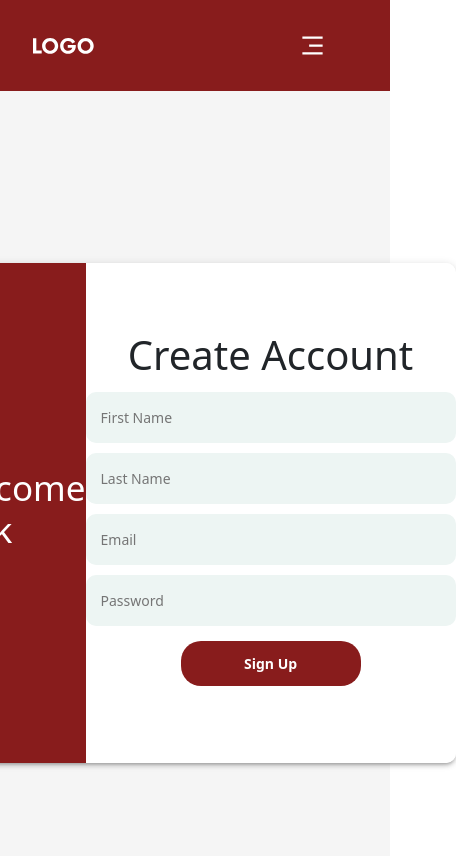
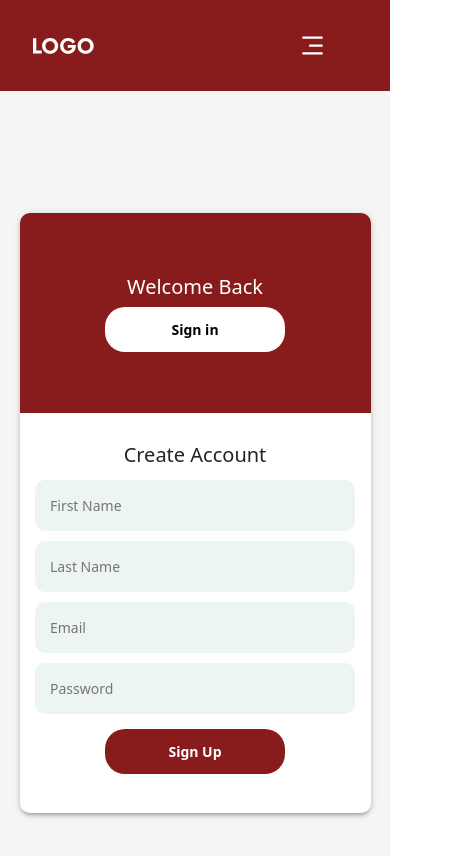
Before and after one commit to AryamanAgrawal/eat-this, a React (Create React App) app in the folder client/: page /signup in a window 390 px wide. Shown: the top 856 px of the page, 456 px wide, since content can reach past the window. Built offline with nearby package versions, Linux system fonts and the light colour scheme.

Commit message:
Navbar glitch, login/signup mobile responsive, dining card css
- Fix nav bar menu item disappearing in mobile view
- Made login page and sign up page responsive on mobile with react-responsive
- Deleted an <a> tag css in diningcard.css with agreement form Lea

```diff
--- a/client/src/components/diningCard.css
+++ b/client/src/components/diningCard.css
@@ -40,9 +40,6 @@
 }
 
 @media only screen and (max-width: 768px) {
-  a {
-    display: none;
-  }
 
   .card-body {
     padding: 0.5em 1.2em;
--- a/client/src/components/navbar.css
+++ b/client/src/components/navbar.css
@@ -32,18 +32,6 @@
     justify-content: flex-end;
 }
 
-.main__navbar-sign {
-    display: flex;
-    justify-content: flex-end;
-    align-items: center;
-}
-
-.main__navbar-sign-navMenu{
-    display: flex;
-    justify-content: flex-end;
-    align-items: center;
-    flex-direction: column;
-}
 
 .nav-item{
     color: white !important;
@@ -104,6 +92,7 @@
     min-width: 210px;
     border-radius: 5px;
     box-shadow: 0 0 5 rgba(0,0,0,0.2);
+    z-index: 3;
 }
 
 .main__navbar-menu_container p{
--- a/client/src/components/navbar.js
+++ b/client/src/components/navbar.js
@@ -18,6 +18,8 @@ export default function Navbar() {
 
     const isDesktopOrLaptop = useMediaQuery({ minWidth: 1224 })
     const isBigScreen = useMediaQuery({ minWidth: 1824 })
+    const isTabletOrMobile = useMediaQuery({ query: '(max-width: 1224px)' })
+    const isPortrait = useMediaQuery({ query: '(orientation: portrait)' })
 
     //Menu one the Navbar
     const Menu = () => (
@@ -66,7 +68,8 @@ export default function Navbar() {
                         <img src={logo} alt="logo" />
                     </div>
                     <div className='main__navbar-links_container'>
-                        {(isDesktopOrLaptop||isBigScreen) ? <DesktopNav /> : <NavMenu />}
+                        {(isDesktopOrLaptop||isBigScreen)  && <DesktopNav />}
+                        {(isTabletOrMobile||isPortrait) && <NavMenu/>}
                     </div>
                 </div>
             </div>
--- a/client/src/pages/login.js
+++ b/client/src/pages/login.js
@@ -1,40 +1,29 @@
 import { useState } from "react";
 import { Link } from "react-router-dom";
 import styles from "./loginStyles.module.css";
+// import MediaQuery for mobile-responsive;
+import { useMediaQuery } from 'react-responsive';
 
 const Login = () => {
-  const [data, setData] = useState({ email: "", password: "" });
-  const [error, setError] = useState("");
 
-  const handleChange = ({ currentTarget: input }) => {
-    setData({ ...data, [input.name]: input.value });
-  };
+  const isDesktopOrLaptop = useMediaQuery({ minWidth: 1224 })
+  const isBigScreen = useMediaQuery({ minWidth: 1824 })
 
-  const handleSubmit = async (e) => {
-    e.preventDefault();
-    try {
-      const response = await fetch("https://umasseatthis.herokuapp.com/login", {
-        method: "POST",
-        headers: {
-          "Content-Type": "application/json",
-        },
-        body: JSON.stringify(data),
-      });
-      const responseData = await response.json();
-      if (!response.ok) {
-        throw new Error(responseData.message);
-      }
-      localStorage.setItem("token", responseData.token);
-      window.location = "/";
-    } catch (err) {
-      setError(err.message);
-    }
+  const SignUpBox = () => (
+    <>
+        <div className={styles.right}>
+          <h1>New Here ?</h1>
+          <Link to="/signup">
+            <button type="button" className={styles.white_btn}>
+              Sign Up
+            </button>
+          </Link>
+        </div>
+    </>
+  )
 
-  };
-
-  return (
-    <div className={styles.login_container}>
-      <div className={styles.login_form_container}>
+  const LoginForm = () => (
+    <>
         <div className={styles.left}>
           <form className={styles.form_container} onSubmit={handleSubmit}>
             <h1>Login to Your Account</h1>
@@ -62,15 +51,42 @@ const Login = () => {
             </button>
           </form>
         </div>
-        <div className={styles.right}>
-          <h1>New Here ?</h1>
-          <Link to="/signup">
-            <button type="button" className={styles.white_btn}>
-              Sign Up
-            </button>
-          </Link>
-        </div>
+    </>
+  );
+
+  const DesktopView = () => (
+    <>
+      <div className={styles.login_form_container_desktop}>
+        <LoginForm/>
+        <SignUpBox/>
       </div>
+    </>
+  )
+
+  const MobileView = () => (
+    <>
+      <div className={styles.login_form_container_mobile}>
+        <LoginForm/>
+        <SignUpBox/>
+      </div>
+    </>
+  );
+
+
+  const [data, setData] = useState({ email: "", password: "" });
+  const [error, setError] = useState("");
+
+  const handleChange = ({ currentTarget: input }) => {
+    setData({ ...data, [input.name]: input.value });
+  };
+
+  const handleSubmit = async (e) => {
+
+  };
+
+  return (
+    <div className={styles.login_container}>
+      {(isDesktopOrLaptop||isBigScreen)?<DesktopView/>:<MobileView/>}
     </div>
   );
 };
--- a/client/src/pages/loginStyles.module.css
+++ b/client/src/pages/loginStyles.module.css
@@ -7,7 +7,7 @@
 	justify-content: center;
 }
 
-.login_form_container {
+.login_form_container_desktop {
 	width: 900px;
 	height: 500px;
 	display: flex;
@@ -16,7 +16,17 @@
 		0px 3px 4px 0px rgb(0 0 0 / 14%), 0px 1px 8px 0px rgb(0 0 0 / 12%);
 }
 
-.left {
+.login_form_container_mobile {
+	width: 90%;
+	height: 500px;
+	display: flex;
+	flex-direction: column;
+	border-radius: 10px;
+	box-shadow: 0px 3px 3px -2px rgb(0 0 0 / 20%),
+		0px 3px 4px 0px rgb(0 0 0 / 14%), 0px 1px 8px 0px rgb(0 0 0 / 12%);
+}
+
+.login_form_container_desktop .left {
 	flex: 2;
 	display: flex;
 	flex-direction: column;
@@ -25,6 +35,17 @@
 	background-color: white;
 	border-top-left-radius: 10px;
 	border-bottom-left-radius: 10px;
+}
+
+.login_form_container_mobile .left {
+	flex: 2;
+	display: flex;
+	flex-direction: column;
+	align-items: center;
+	justify-content: center;
+	background-color: white;
+	border-top-left-radius: 10px;
+	border-top-right-radius: 10px;
 }
 
 .form_container {
@@ -38,10 +59,26 @@
 	margin-top: 0;
 }
 
+.login_form_container_mobile h1 {
+	font-size: 20px;
+	margin-top: 0;
+}
+
 .input {
 	outline: none;
 	border: none;
 	width: 370px;
+	padding: 15px;
+	border-radius: 10px;
+	background-color: #edf5f3;
+	margin: 5px 0;
+	font-size: 14px;
+}
+
+.login_form_container_mobile input{
+	outline: none;
+	border: none;
+	width: 320px;
 	padding: 15px;
 	border-radius: 10px;
 	background-color: #edf5f3;
@@ -71,10 +108,22 @@
 	border-bottom-right-radius: 10px;
 }
 
+.login_form_container_mobile .right {
+	border-bottom-left-radius: 10px;
+	border-bottom-right-radius: 10px;
+}
+
 .right h1 {
 	margin-top: 0;
 	color: white;
 	font-size: 40px;
+	align-self: center;
+}
+
+.login_form_container_mobile .right h1 {
+	margin-top: 0;
+	color: white;
+	font-size: 20px;
 	align-self: center;
 }
 
@@ -83,7 +132,7 @@
 	border: none;
 	outline: none;
 	padding: 12px 0;
-	background-color: white;
+	background-color: rgb(255, 255, 255);
 	border-radius: 20px;
 	width: 180px;
 	font-weight: bold;
@@ -91,6 +140,7 @@
 	cursor: pointer;
 }
 
+
 .red_btn {
 	background-color: #881c1c;
 	color: white;
--- a/client/src/pages/signup.js
+++ b/client/src/pages/signup.js
@@ -1,8 +1,15 @@
 import { useState } from "react";
 import { Link, useNavigate } from "react-router-dom";
 import styles from "./signupStyles.module.css";
+// import MediaQuery for mobile-responsive;
+import { useMediaQuery } from 'react-responsive';
 
 const Signup = () => {
+  const isDesktopOrLaptop = useMediaQuery({ minWidth: 1224 })
+  const isBigScreen = useMediaQuery({ minWidth: 1824 })
+
+
+
   const [data, setData] = useState({
     firstName: "",
     lastName: "",
@@ -17,29 +24,11 @@ const Signup = () => {
   };
 
   const handleSubmit = async (e) => {
-    e.preventDefault();
-    try {
-      const response = await fetch("https://umasseatthis.herokuapp.com/register", {
-        method: "POST",
-        headers: {
-          "Content-Type": "application/json",
-        },
-        body: JSON.stringify(data),
-      });
-      const responseData = await response.json();
-      if (!response.ok) {
-        throw new Error(responseData.message);
-      }
-      navigate("/");
-    } catch (err) {
-      setError(err.message);
-    }
 
   };
 
-  return (
-    <div className={styles.signup_container}>
-      <div className={styles.signup_form_container}>
+  const SignInBox = () => (
+    <>
       <div className={styles.left}>
         <h1>Welcome Back</h1>
         <Link to="/login">
@@ -48,6 +37,11 @@ const Signup = () => {
           </button>
         </Link>
       </div>
+    </>
+  )
+
+  const SignUpBox = () => (
+    <>
       <div className={styles.right}>
           <form className={styles.form_container} onSubmit={handleSubmit}>
             <h1>Create Account</h1>
@@ -93,7 +87,30 @@ const Signup = () => {
             </button>
           </form>
         </div>
+    </>
+  )
+
+  const DesktopView = () => (
+    <>
+      <div className={styles.signup_form_container_desktop}>
+        <SignInBox/>
+        <SignUpBox/>
       </div>
+    </>
+  )
+
+  const MobileView = () => (
+    <>
+      <div className={styles.signup_form_container_mobile}>
+        <SignInBox/>
+        <SignUpBox/>
+      </div>
+    </>
+  )
+
+  return (
+    <div className={styles.signup_container}>
+      {(isDesktopOrLaptop||isBigScreen)?<DesktopView/>:<MobileView/>}
     </div>
   );
 };
--- a/client/src/pages/signupStyles.module.css
+++ b/client/src/pages/signupStyles.module.css
@@ -7,7 +7,7 @@
 	justify-content: center;
 }
 
-.signup_form_container {
+.signup_form_container_desktop {
 	width: 900px;
 	height: 500px;
 	display: flex;
@@ -16,7 +16,17 @@
 		0px 3px 4px 0px rgb(0 0 0 / 14%), 0px 1px 8px 0px rgb(0 0 0 / 12%);
 }
 
-.left {
+.signup_form_container_mobile {
+	width: 90%;
+	height: 600px;
+	display: flex;
+	flex-direction: column;
+	border-radius: 10px;
+	box-shadow: 0px 3px 3px -2px rgb(0 0 0 / 20%),
+		0px 3px 4px 0px rgb(0 0 0 / 14%), 0px 1px 8px 0px rgb(0 0 0 / 12%);
+}
+
+.signup_form_container_desktop .left {
 	flex: 1;
 	display: flex;
 	flex-direction: column;
@@ -27,6 +37,18 @@
 	border-bottom-left-radius: 10px;
 }
 
+.signup_form_container_mobile .left {
+	flex: 1;
+	display: flex;
+	flex-direction: column;
+	align-items: center;
+	justify-content: center;
+	background-color: #881c1c;
+	border-top-left-radius: 10px;
+	border-top-right-radius: 10px;
+}
+
+
 .left h1 {
 	margin-top: 0;
 	color: white;
@@ -34,7 +56,7 @@
 	align-self: center;
 }
 
-.right {
+.signup_form_container_desktop .right {
 	flex: 2;
 	display: flex;
 	flex-direction: column;
@@ -42,6 +64,17 @@
 	justify-content: center;
 	background-color: white;
 	border-top-right-radius: 10px;
+	border-bottom-right-radius: 10px;
+}
+
+.signup_form_container_mobile .right {
+	flex: 2;
+	display: flex;
+	flex-direction: column;
+	align-items: center;
+	justify-content: center;
+	background-color: white;
+	border-bottom-left-radius: 10px;
 	border-bottom-right-radius: 10px;
 }
 
@@ -56,10 +89,25 @@
 	margin-top: 0;
 }
 
+.signup_form_container_mobile h1{
+	font-size: 20px;
+}
+
 .input {
 	outline: none;
 	border: none;
 	width: 370px;
+	padding: 15px;
+	border-radius: 10px;
+	background-color: #edf5f3;
+	margin: 5px 0;
+	font-size: 14px;
+}
+
+.signup_form_container_mobile .input {
+	outline: none;
+	border: none;
+	width: 320px;
 	padding: 15px;
 	border-radius: 10px;
 	background-color: #edf5f3;
```
Lines whose indentation alone changed are shown as unchanged.
